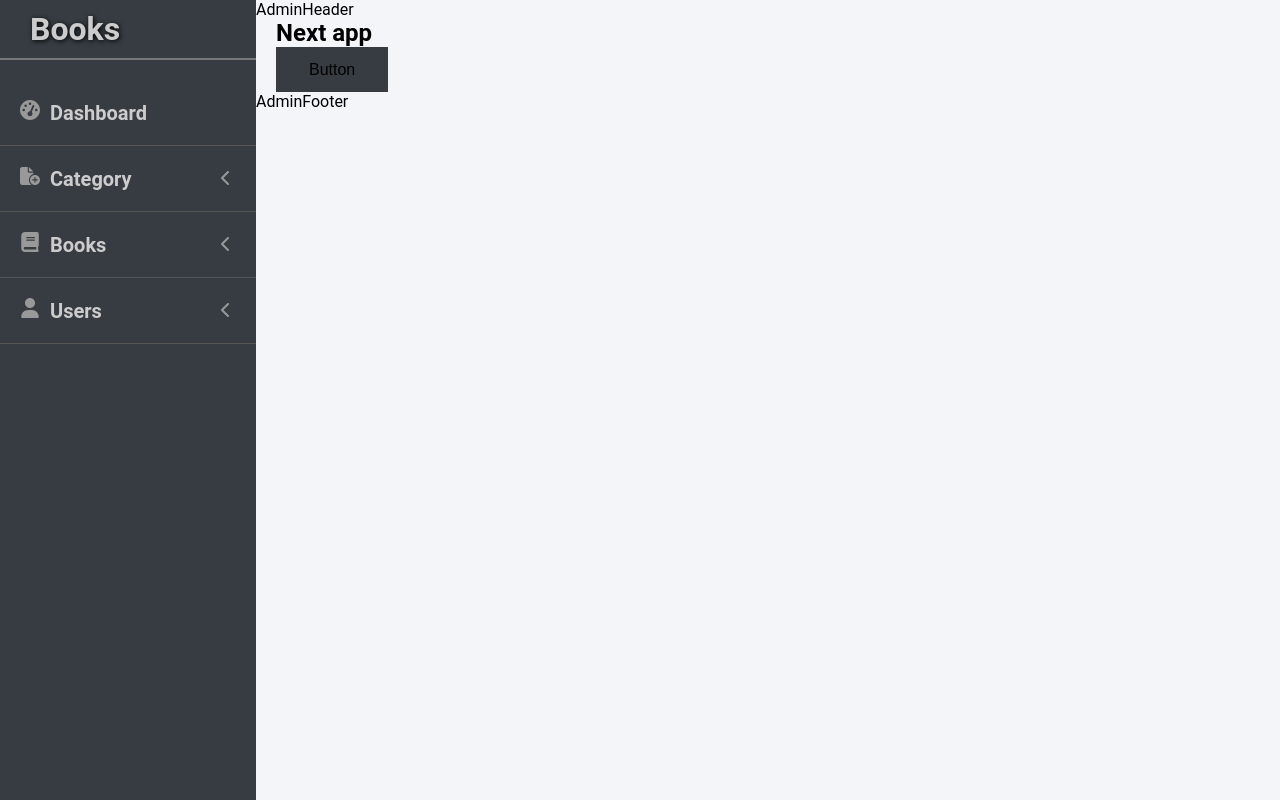
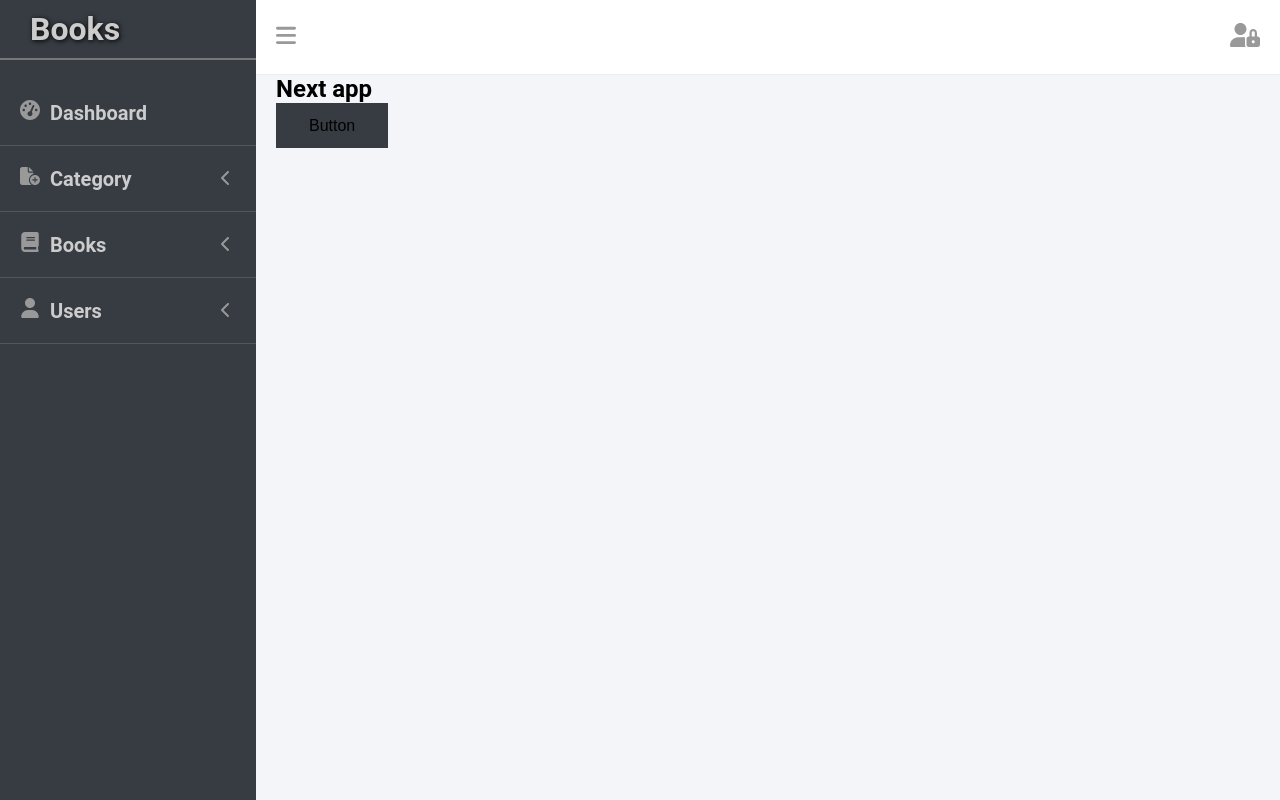
Before and after one commit to seriiserii825/books-next, a Next.js app: page / in a window 1280 px wide. Built offline with nearby package versions, Linux system fonts and the light colour scheme.

Commit message:
feat: toggleSidebar

```diff
--- a/assests/scss/blocks/admin/admin-layout.scss
+++ b/assests/scss/blocks/admin/admin-layout.scss
@@ -1,15 +1,20 @@
 .admin-layout {
-  display: flex;
-  justify-content: space-between;
-  align-items: stretch;
   &__sidebar {
     position: fixed;
     top: 0;
     left: 0;
     width: 20%;
     height: 100%;
+    transition: all .4s;
+    &.admin-layout__sidebar--hidden {
+      transform: translateX(-100%);
+    }
   }
   &__body {
     padding-left: 20%;
+    transition: all .4s;
+    &.admin-layout__body--full {
+      padding-left: 0;
+    }
   }
 }
--- /dev/null
+++ b/assests/scss/blocks/admin/header/admin-header.scss
@@ -0,0 +1,19 @@
+.admin-header {
+  display: flex;
+  justify-content: space-between;
+  align-items: center;
+  padding: 2rem;
+  width: 100%;
+  background: white;
+  border-bottom: 1px solid #eee;
+  &__toggle {
+    flex: 0 0 2rem;
+    cursor: pointer;
+  }
+  &__profile {
+    flex: 0 0 3rem;
+    svg {
+      width: 2rem;
+    }
+  }
+}
--- a/assests/scss/my.scss
+++ b/assests/scss/my.scss
@@ -7,3 +7,4 @@
 @import "blocks/admin/admin-sidebar";
 @import "blocks/admin/admin-menu-item";
 @import "blocks/admin/admin-submenu";
+@import "blocks/admin/header/admin-header";
--- a/assests/scss/partials/base.scss
+++ b/assests/scss/partials/base.scss
@@ -34,7 +34,6 @@ body {
 .wrapper {
   margin: 0 auto;
   max-width: 1920px;
-  background: white;
   overflow: hidden;
 }
 * {
--- a/components/admin/navigation/AdminMenu.jsx
+++ b/components/admin/navigation/AdminMenu.jsx
@@ -14,7 +14,7 @@ export default function AdminMenu() {
 			<AdminMenuItem
 				label='Category'
 				icon='/svg/file-plus.svg'
-				items={[{ url: '/' }, { url: '/' }]}
+				items={[{ url: '/category/create' }, { url: '/category' }]}
 			/>
 			<AdminMenuItem
 				label='Books'
--- /dev/null
+++ b/context/Context.js
@@ -0,0 +1,22 @@
+import React, { createContext, useState } from 'react';
+
+export const CustomContext = createContext();
+
+export const Context = (props) => {
+	const [isVisibleSidebar, setIsVisibleSidebar] = useState(true);
+
+	const toggleSidebar = () => {
+		setIsVisibleSidebar(!isVisibleSidebar);
+	};
+
+	const value = {
+		isVisibleSidebar,
+		toggleSidebar,
+	};
+
+	return (
+		<CustomContext.Provider value={value}>
+			{props.children}
+		</CustomContext.Provider>
+	);
+};
--- a/layouts/AdminHeader.jsx
+++ b/layouts/AdminHeader.jsx
@@ -1,7 +1,35 @@
-import React from 'react'
+import Image from 'next/image';
+import Link from 'next/link';
+import React, { useContext } from 'react';
+import { CustomContext } from '../context/Context';
 
 export default function AdminHeader() {
-  return (
-    <div>AdminHeader</div>
-  )
+	const { toggleSidebar } = useContext(CustomContext);
+
+	return (
+		<header className='admin-header'>
+			<div
+				className='admin-header__toggle'
+				onClick={() => toggleSidebar()}>
+				<svg xmlns='http://www.w3.org/2000/svg' viewBox='0 0 448 512'>
+					<path
+						d='M0 96C0 78.33 14.33 64 32 64H416C433.7 64 448 78.33 448 96C448 113.7 433.7 128 416 128H32C14.33 128 0 113.7 0 96zM0 256C0 238.3 14.33 224 32 224H416C433.7 224 448 238.3 448 256C448 273.7 433.7 288 416 288H32C14.33 288 0 273.7 0 256zM416 448H32C14.33 448 0 433.7 0 416C0 398.3 14.33 384 32 384H416C433.7 384 448 398.3 448 416C448 433.7 433.7 448 416 448z'
+						fill='#999'
+					/>
+				</svg>
+			</div>
+			<div className='admin-header__profile'>
+				<Link href='/'>
+					<a>
+						<Image
+							src='/svg/user-lock.svg'
+							alt='logo'
+							width={30}
+							height={30}
+						/>
+					</a>
+				</Link>
+			</div>
+		</header>
+	);
 }
--- a/layouts/AdminLayout.jsx
+++ b/layouts/AdminLayout.jsx
@@ -1,18 +1,30 @@
-import React from 'react';
+import React, { useContext } from 'react';
+import { Context } from '../context/Context';
+import { CustomContext } from '../context/Context';
 import AdminHeader from './AdminHeader';
-import AdminFooter from './AdminFooter';
 import AdminSidebar from './AdminSidebar';
 
-export default function AdminLayout({children}) {
+export default function AdminLayout({ children }) {
+	let { isVisibleSidebar } = useContext(CustomContext);
+
+	let sidebar_class = isVisibleSidebar
+		? 'admin-layout__sidebar'
+		: 'admin-layout__sidebar admin-layout__sidebar--hidden';
+
+	let body_class = isVisibleSidebar
+		? 'admin-layout__body'
+		: 'admin-layout__body admin-layout__body--full';
+
 	return (
-		<div className='admin-layout'>
-			<div className='admin-layout__sidebar'>
-				<AdminSidebar />
-			</div>
-			<div className='admin-layout__body'>
-				<AdminHeader />
-				<div className='admin-layout__main'>{children}</div>
-				<AdminFooter />
+		<div className='wrapper'>
+			<div className='admin-layout'>
+				<div className={sidebar_class}>
+					<AdminSidebar />
+				</div>
+				<div className={body_class}>
+					<AdminHeader />
+					<div className='admin-layout__main'>{children}</div>
+				</div>
 			</div>
 		</div>
 	);
--- a/pages/_app.js
+++ b/pages/_app.js
@@ -1,7 +1,12 @@
 import '../assests/scss/my.scss';
+import { Context } from '../context/Context';
 
 function MyApp({ Component, pageProps }) {
-	return <Component {...pageProps} />;
+	return (
+		<Context>
+			<Component {...pageProps} />
+		</Context>
+	);
 }
 
 export default MyApp;
--- /dev/null
+++ b/pages/category/create.jsx
@@ -0,0 +1,6 @@
+import React from 'react';
+import AdminLayout from '../../layouts/AdminLayout';
+
+export default function Create() {
+	return <AdminLayout>Create</AdminLayout>;
+}
--- /dev/null
+++ b/pages/category/index.jsx
@@ -0,0 +1,6 @@
+import React from 'react';
+import AdminLayout from '../../layouts/AdminLayout';
+
+export default function Index() {
+	return <AdminLayout>Index</AdminLayout>;
+}
--- a/pages/index.js
+++ b/pages/index.js
@@ -1,3 +1,4 @@
+import { Context } from '../context/Context';
 import AdminLayout from '../layouts/AdminLayout';
 import styles from '../styles/Home.module.css';
 
```
Also changed, not shown: public/svg/user-lock.svg (added).
